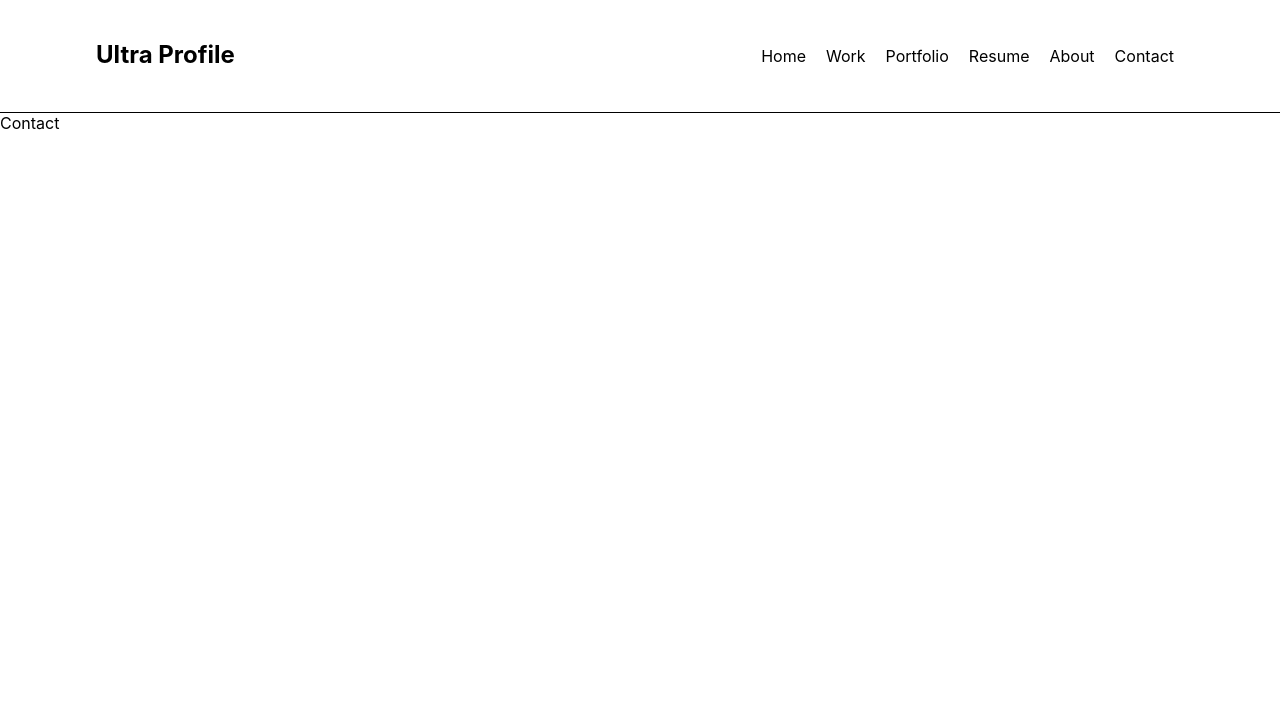
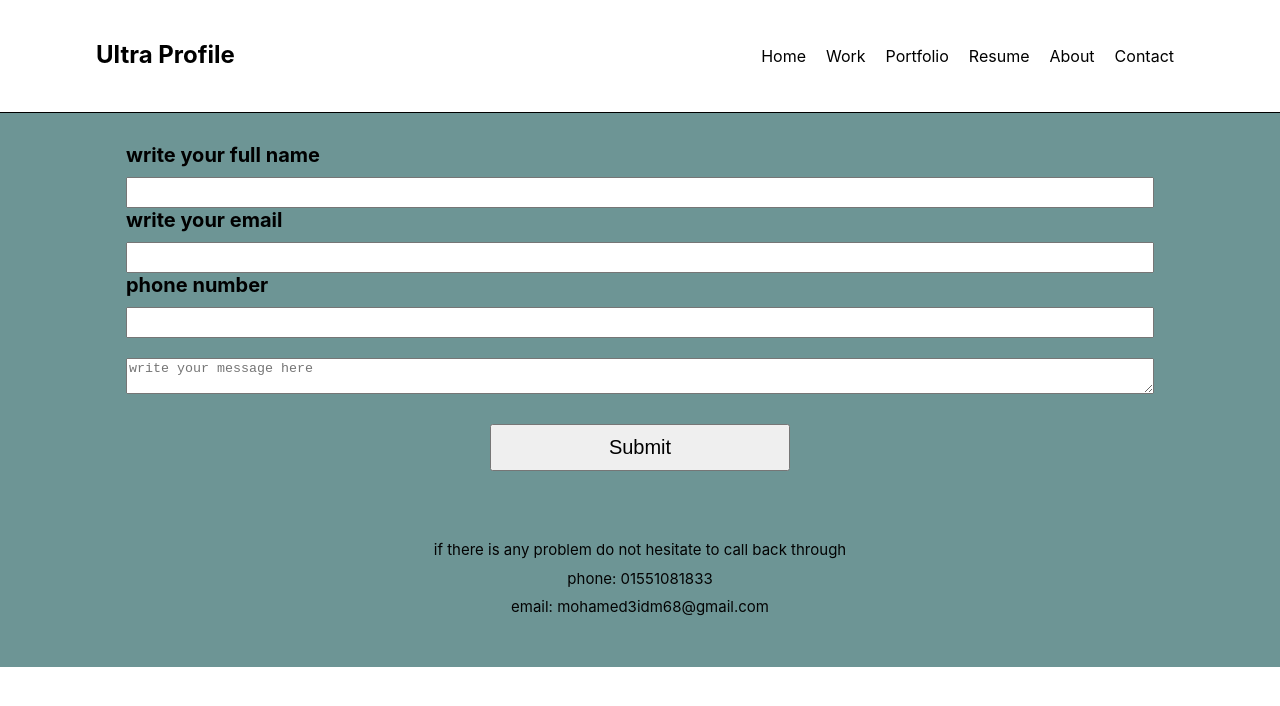
Before and after one commit to mohamed3idm68/react-project, a React (Create React App) app: page /Contact in a window 1280 px wide. Shown: the top 706 px of the page. Built offline with nearby package versions, Linux system fonts and the light colour scheme.

Commit message:
new aupdates

```diff
--- a/src/componants/About/About.css
+++ b/src/componants/About/About.css
@@ -1,7 +1,7 @@
 
 .creative {
     height: 500px;
-    background: url("../images/bg-img.jpg");
+    /* background: url("../images/bg-img.jpg"); */
     background-size: cover;
     background-position: center;
     background-attachment: fixed;
--- a/src/componants/Contact/Contact.js
+++ b/src/componants/Contact/Contact.js
@@ -1,14 +1,38 @@
-
-
-
-
+import "./contact.css";
 
 function Contact() {
-    return (
-      <div className="Contact">
-         Contact
+  return (
+    <div className="Contact">
+      <div className="container">
+        <form>
+          <div className="data">
+            <label>write your full name</label>
+            <input type="text" />
+            <label>write your email</label>
+            <input type="text" />
+            <label>phone number</label>
+            <input type="text" /> <br></br>
+            <textarea placeholder="write your message here"></textarea>
+          </div>
+
+          <div className="submit">
+            <input type="submit" />
+          </div>
+          <p>
+            if there is any problem do not hesitate to call back through
+            <br />{" "}
+            <span>
+              <a>phone: 01551081833</a>
+            </span>
+            <br />
+            <span>
+              <a>email: mohamed3idm68@gmail.com</a>
+            </span>
+          </p>
+        </form>
       </div>
-    );
-  }
+    </div>
+  );
+}
 
-  export default Contact;
+export default Contact;
--- /dev/null
+++ b/src/componants/Contact/contact.css
@@ -0,0 +1,53 @@
+.Contact {
+    background: rgb(109, 149, 149);
+}
+
+form {
+
+    padding: 30px;
+}
+
+form label {
+    font-size: 20px;
+    font-weight: bold;
+    margin-bottom: 10px;
+
+}
+
+form .data {
+    display: flex;
+    flex-direction: column;
+}
+
+form .data input {
+    height:25px;
+
+
+}
+
+form textarea {
+    margin-bottom: 30px;
+
+}
+
+form .submit {
+    text-align: center;
+
+}
+
+form input[type="submit"]{
+    padding:10px;
+    font-size: 20px;
+    cursor: pointer;
+    width:300px ;
+    margin-bottom: 50px;
+
+}
+
+
+p {
+  line-height: 1.9;
+  font-size: 15px;
+  color:#030303;
+  text-align: center;
+}
--- a/src/componants/Footer/Footer.js
+++ b/src/componants/Footer/Footer.js
@@ -1,14 +1,12 @@
 
-
-
-
+import "./footer.css"
 
 function Footer() {
-    return (
-      <div className="Footer">
-         Footer
-      </div>
-    );
-  }
+  return (
+    <div className="footer">
+     <p>copyrights &copy; 2018 by ultra profile</p>
+    </div>
+  );
+}
 
-  export default Footer;
+export default Footer;
--- /dev/null
+++ b/src/componants/Footer/footer.css
@@ -0,0 +1,9 @@
+
+.footer {
+    text-align: center;
+    padding: 10px 0;
+}
+
+.footer p {
+    color: #888
+}
--- a/src/componants/Social media/SocialMedia.js
+++ b/src/componants/Social media/SocialMedia.js
@@ -1,6 +1,6 @@
 import { useEffect, useState } from "react";
-import "./social.css";
 import axios from "axios";
+import {socialMedia , Social , Icon , P , SpanInfo1 , SpanInfo2} from "./social.js"
 
 function SocialMedia() {
   const [data, setData] = useState([]);
@@ -14,22 +14,22 @@ function SocialMedia() {
   const myData = data.map((i) => {
     return (
       <>
-        <div className="social face twitter pin" >
-          <i className={i.icon}></i>
-          <p>
-            <span className="info1">{i.title}</span>
-            <span className="info2">{i.body}</span>
-          </p>
-        </div>
+        <Social  item = {i.id} key={i.id} >
+          <Icon className={i.icon}></Icon>
+          <P>
+            <SpanInfo1 className="info1">{i.title}</SpanInfo1>
+            <SpanInfo2 className="info2">{i.body}</SpanInfo2>
+          </P>
+        </Social>
       </>
     );
   });
 
   return (
     <>
-      <div className="social-media">
+      <socialMedia>
          {myData}
-      </div>
+      </socialMedia>
     </>
   );
 }
--- a/src/componants/Social media/social.css
+++ /dev/null
@@ -1,58 +0,0 @@
-.social-media {
-    height: auto;
-    overflow: hidden
-}
-
-.social-media .social {
-    width: 33.33%;
-    float: left;
-    box-sizing: border-box;
-    padding: 100px 0 100px 60px
-}
-
-
-.social-media .social.face {
-    background: #3b5998;
-}
-
-.social-media .social.twitter {
-    background: #498cbf;
-}
-
-.social-media .social.pin {
-    background: #cc2127;
-}
-
-.social-media .social .icon {
-    width: 50px;
-    height: 50px;
-    background: #fff;
-    text-align: center;
-    line-height: 50px;
-    color: #888;
-    float: left;
-    margin-right: 10px
-}
-
-.social-media .social p {
-    font-weight: bold;
-    text-transform: uppercase;
-    font-size: 20px;
-    color: #fff
-}
-
-.social-media .social p span {
-    display: block;
-    margin-bottom: 8px
-}
-
-.social-media .social p span.info2 {
-    font-weight: normal
-}
-
-@media (max-width:991px) {
-    .social-media .social {
-        width: 100%;
-        float: none;
-    }
-}
--- /dev/null
+++ b/src/componants/Social media/social.js
@@ -0,0 +1,63 @@
+import styled from "styled-components";
+
+
+
+export const socialMedia = styled.div`
+   height: auto;
+    overflow: hidden
+
+
+
+
+`
+
+
+export const Social = styled.div`
+   width: 33.33%;
+    float: left;
+    box-sizing: border-box;
+    padding: 100px 0 100px 60px;
+    background: ${props => props.item === 1 ? "#3b5998" : ""};
+    background: ${props => props.item === 2 ? "#98add7" : ""};
+    background: ${props => props.item === 3 ? "#db1d35" : ""};
+
+& @media(max-width:991px){
+   width:100%;
+   float:none;
+ }
+
+`
+
+
+
+
+
+
+export const Icon = styled.i`
+   width: 50px;
+    height: 50px;
+    background: #fff;
+    text-align: center;
+    line-height: 50px;
+    color: #888;
+    float: left;
+    margin-right: 10px
+`
+
+
+
+export const P = styled.p`
+    font-weight: bold;
+    text-transform: uppercase;
+    font-size: 20px;
+    color: #fff
+`
+
+export const SpanInfo1 = styled.span`
+  display: block;
+    margin-bottom: 8px
+`
+
+export const SpanInfo2 = styled.span`
+   font-weight: normal
+`
```
Also changed, not shown: src/componants/images/bg-img.jpg (deleted).
